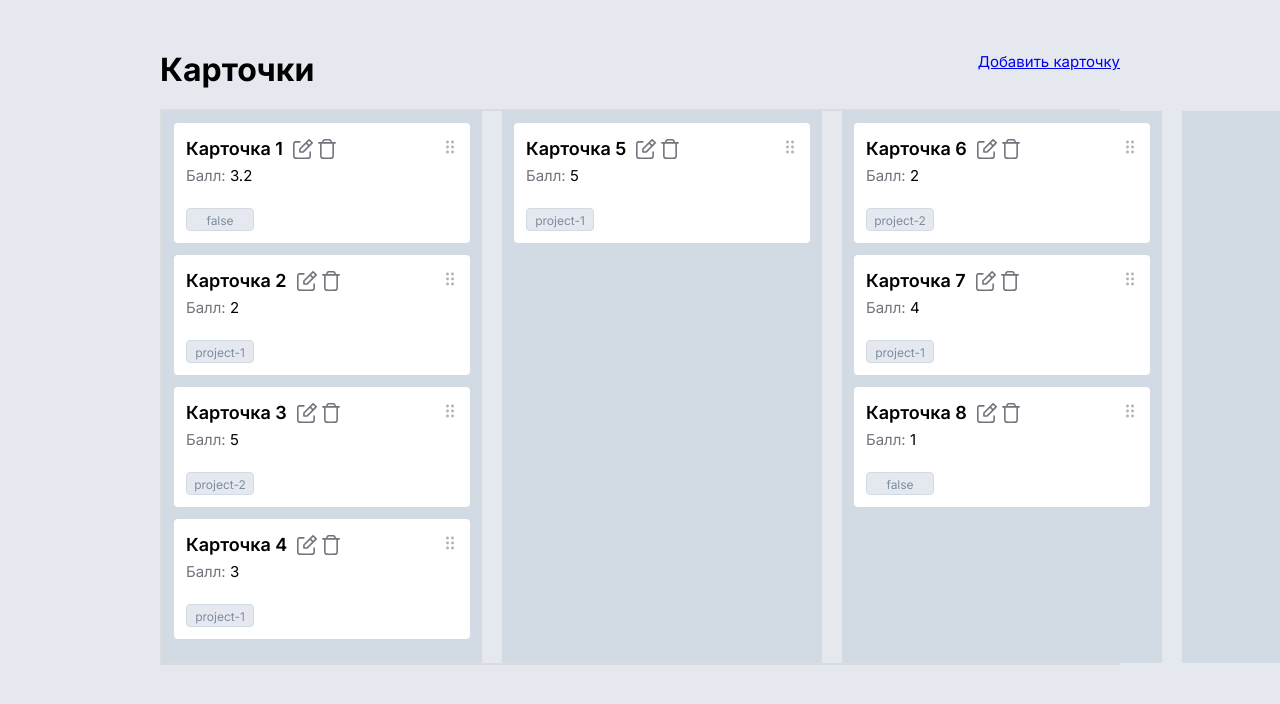
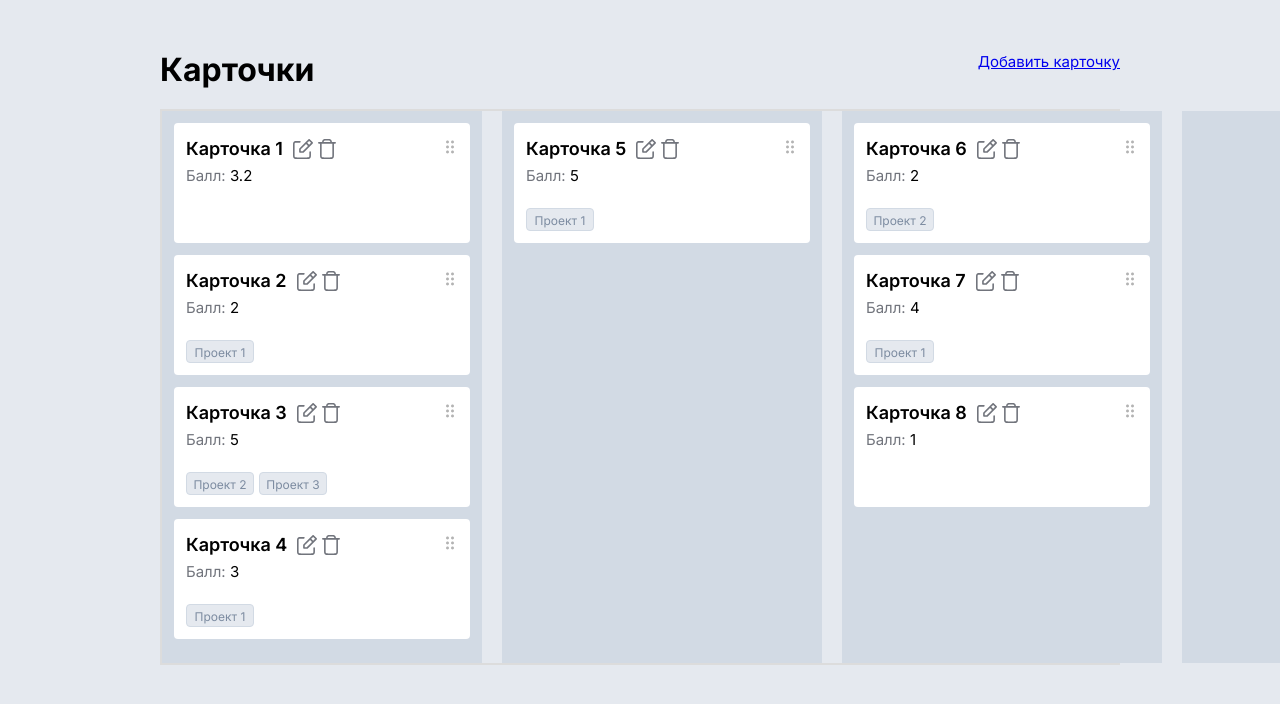
Before and after one commit to DariaZherebtsova/task-tracker, a Vue app: page / in a window 1280 px wide. Shown: the top 704 px of the page. Built offline with nearby package versions, Linux system fonts and the light colour scheme.

Commit message:
add projectName to card

```diff
--- a/src/api/api.ts
+++ b/src/api/api.ts
@@ -1,9 +1,23 @@
-import { cards } from '@/mock-data/data';
-import type { TCard } from '@/types/types';
+import { cards, columns, projects } from '@/mock-data/data';
+import type { TCard, TColumn, TProject } from '@/types/types';
 
-export const getData = async (): Promise<TCard[]> =>
+export const getCards = async (): Promise<TCard[]> =>
   await new Promise((resolve) => {
     setTimeout(() => {
       resolve(cards);
-    }, 200);
+    }, 1000);
   });
+
+export const getColumns = async (): Promise<TColumn[]> =>
+  await new Promise((resolve) => {
+    setTimeout(() => {
+      resolve(columns);
+    }, 1000);
+  });
+
+export const getProgects = async (): Promise<TProject[]> =>
+  await new Promise((resolve) => {
+    setTimeout(() => {
+      resolve(projects);
+    }, 1000);
+  });
--- a/src/components/Board.vue
+++ b/src/components/Board.vue
@@ -30,9 +30,9 @@ console.log('---cards', baseStore.cards.length);
 
 if (!baseStore.cards.length) {
   try {
-    baseStore.getCards();
+    baseStore.getData();
   } catch (err) {
-    console.log('err getCards', err);
+    console.log('err getData', err);
   }
 }
 
--- a/src/components/Card.vue
+++ b/src/components/Card.vue
@@ -12,8 +12,17 @@
           {{ card.score }}
         </div>
       </div>
-      <div class="card__tags">
-        <div class="tt-tag">{{ card.project }}</div>
+      <div
+        class="card__tags"
+        v-if="card.project"
+      >
+        <div
+          class="tt-tag"
+          v-for="(projects, index) in card.projectName"
+          :key="index"
+        >
+          {{ projects }}
+        </div>
       </div>
     </div>
     <div class="card-menu">
@@ -23,14 +32,27 @@
 </template>
 
 <script setup lang="ts">
+import { useBaseStore } from '@/stores/baseStore';
 import type { TCard } from '@/types/types';
 import IconMenu from '@/assets/overflowMenuSecond.svg';
 import IconNoteEdit from '@/assets/noteEdit.svg';
 import IconGarbage from '@/assets/garbage.svg';
+import { projects } from '@/mock-data/data';
+
+const baseStore = useBaseStore();
 
 const props = defineProps<{
   card: TCard;
 }>();
+
+// const createProjectList = (cardProjects: boolean | [] | string) => {
+//   if (!cardProjects) return false;
+//   if (typeof cardProjects === 'string')
+//     return [baseStore.progects[cardProjects].name];
+//   if (Array.isArray(cardProjects)) {
+//     return cardProjects.map((project) => baseStore.progects[project].name);
+//   }
+// };
 </script>
 
 <style>
@@ -83,6 +105,11 @@ const props = defineProps<{
   fill: var(--grey-dark-1);
 }
 
+.card__tags {
+  display: flex;
+  gap: 5px;
+}
+
 .tt-tag {
   width: 68px;
   height: 23px;
--- a/src/mock-data/data.ts
+++ b/src/mock-data/data.ts
@@ -17,7 +17,7 @@ export const cards = [
     id: 3,
     title: 'Карточка 3',
     stage: 'stage-1',
-    project: 'project-2',
+    project: ['project-2', 'project-3'],
     score: 5,
   },
   {
@@ -56,3 +56,57 @@ export const cards = [
     score: 1,
   },
 ];
+
+export const columns = [
+  {
+    id: 1,
+    sort: 10,
+    name: 'Стадия 1',
+    code: 'stage-1',
+  },
+  {
+    id: 2,
+    sort: 20,
+    name: 'Стадия 2',
+    code: 'stage-2',
+  },
+  {
+    id: 3,
+    sort: 30,
+    name: 'Стадия 3',
+    code: 'stage-3',
+  },
+  {
+    id: 4,
+    sort: 40,
+    name: 'Стадия 4',
+    code: 'stage-4',
+  },
+];
+
+export const projects = [
+  {
+    id: 1,
+    code: 'project-1',
+    name: 'Проект 1',
+    sort: 10,
+  },
+  {
+    id: 2,
+    code: 'project-2',
+    name: 'Проект 2',
+    sort: 20,
+  },
+  {
+    id: 3,
+    code: 'project-3',
+    name: 'Проект 3',
+    sort: 30,
+  },
+  {
+    id: 4,
+    code: 'project-4',
+    name: 'Проект 4',
+    sort: 40,
+  },
+];
--- a/src/stores/baseStore.ts
+++ b/src/stores/baseStore.ts
@@ -1,57 +1,21 @@
 import { defineStore } from 'pinia';
-import type { TCard, TColumn } from '@/types/types';
-import { getData } from '@/api/api';
-import { unref } from 'vue';
+import type { TCard, TColumn, TProject } from '@/types/types';
+import { getCards, getColumns, getProgects } from '@/api/api';
 
 type BaseStore = {
   cards: TCard[];
   cardsByStage: Record<string, TCard[]>;
   columns: TColumn[];
+  progects: Record<string, TProject>;
 };
 
 export const useBaseStore = defineStore('base', {
   state: () =>
     ({
       cardsByStage: {},
-      columns: [
-        {
-          id: 1,
-          sort: 10,
-          name: 'Стадия 1',
-          code: 'stage-1',
-        },
-        {
-          id: 2,
-          sort: 20,
-          name: 'Стадия 2',
-          code: 'stage-2',
-        },
-        {
-          id: 3,
-          sort: 30,
-          name: 'Стадия 3',
-          code: 'stage-3',
-        },
-        {
-          id: 4,
-          sort: 40,
-          name: 'Стадия 4',
-          code: 'stage-4',
-        },
-        {
-          id: 5,
-          sort: 30,
-          name: 'Стадия 3',
-          code: 'stage-3',
-        },
-        {
-          id: 6,
-          sort: 40,
-          name: 'Стадия 4',
-          code: 'stage-4',
-        },
-      ],
+      columns: [],
       cards: [],
+      progects: {},
     } as BaseStore),
 
   getters: {
@@ -65,22 +29,40 @@ export const useBaseStore = defineStore('base', {
     },
   },
   actions: {
-    async getCards() {
-      getData().then((data) => {
-        this.cards = data;
+    async getData() {
+      Promise.all([getColumns(), getCards(), getProgects()])
+        .then(([columns, cards, progects]) => {
+          this.columns = columns;
+          this.cards = cards;
 
-        console.log('---getCards', data);
+          progects.forEach((project: TProject) => {
+            this.progects[project.code] = project;
+          });
+          console.log('---this.progects', this.progects);
 
-        this.columns.forEach((el) => {
-          this.cardsByStage[el.code] = [];
+          this.columns.forEach((el) => {
+            this.cardsByStage[el.code] = [];
+          });
+          cards.forEach((card: TCard) => {
+            // добавляем название проекта/проектов на русском
+            card.projectName = this.createProjectList(card.project);
+            this.cardsByStage[card.stage].push(card);
+          });
+          console.log('---cardsByStage', this.cardsByStage);
+        })
+        .catch((err) => {
+          console.log('--err getData', err);
         });
+    },
 
-        data.forEach((card: TCard) => {
-          this.cardsByStage[card.stage].push(card);
-        });
-
-        // console.log('---cardsByStage', this.cardsByStage);
-      });
+    // формируем массив с русскими названиями проектов
+    createProjectList(cardProjects: boolean | [] | string): boolean | string[] {
+      if (!cardProjects) return false;
+      if (typeof cardProjects === 'string')
+        return [this.progects[cardProjects].name];
+      if (Array.isArray(cardProjects)) {
+        return cardProjects.map((project) => this.progects[project].name);
+      } else return false;
     },
 
     changeCardStage(stage: string, id: number) {
```
Also changed, not shown: src/types/types.ts (+8 -0 lines).
